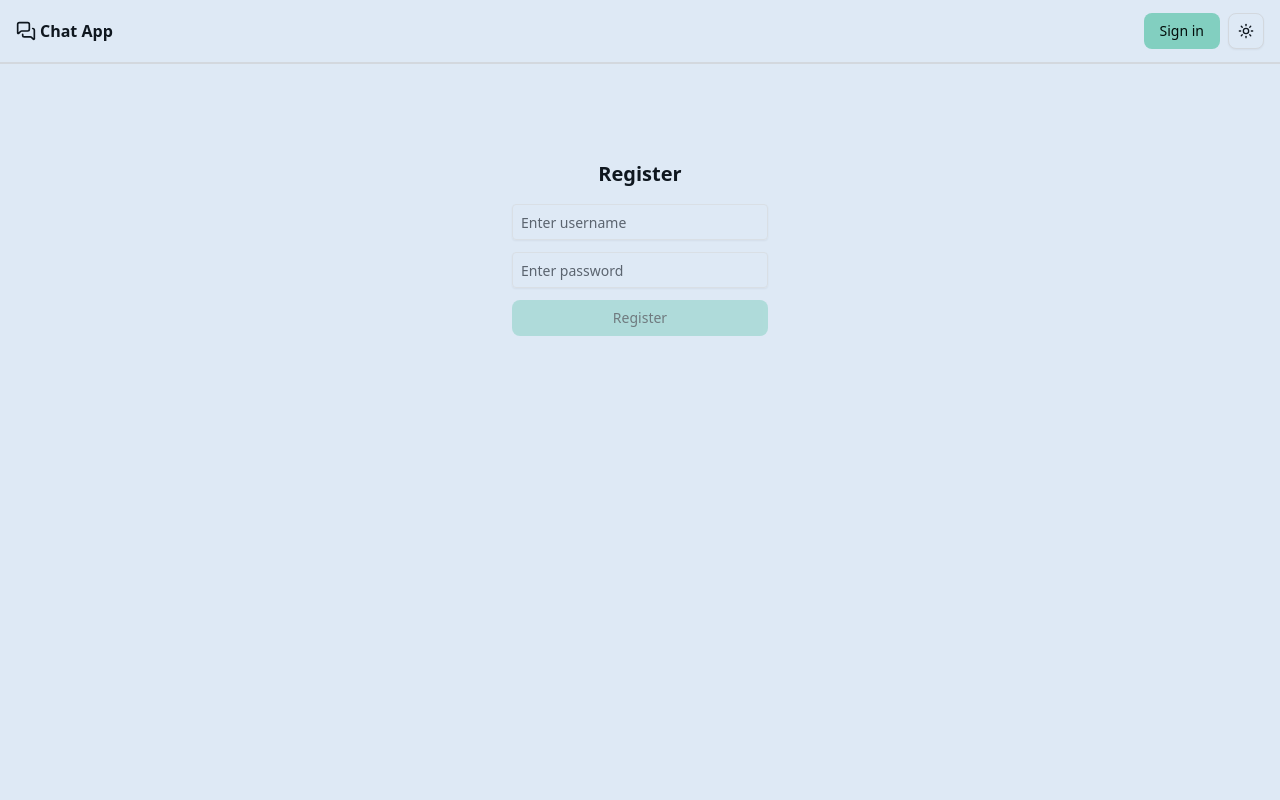
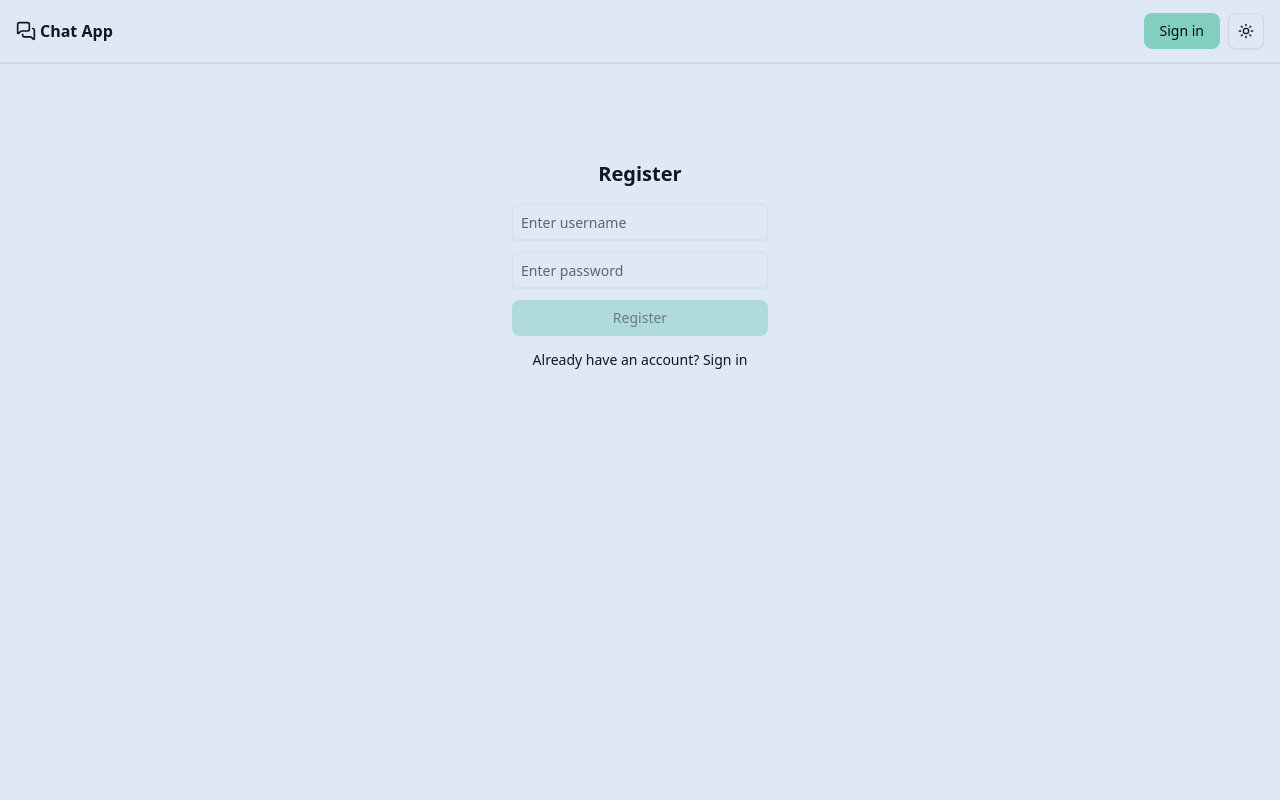
Before and after one commit to micnusz/chat-app-frontend, a Next.js app: page /signup in a window 1280 px wide. Shown: the top 800 px of the page. Built offline with nearby package versions, Linux system fonts and the light colour scheme; no server answers.

Commit message:
Updated Signin, Signup page

```diff
--- a/src/components/SignInUserForm.tsx
+++ b/src/components/SignInUserForm.tsx
@@ -83,6 +83,14 @@ export default function SignInUserForm() {
           )}
         </Button>
       </form>
+      <Button
+        variant="link"
+        size="sm"
+        onClick={() => router.push("/signup")}
+        className="mt-2 text-sm text-foreground"
+      >
+        Don&apos;t have an account? Register
+      </Button>
     </div>
   );
 }
--- a/src/components/SignUpUserForm.tsx
+++ b/src/components/SignUpUserForm.tsx
@@ -83,6 +83,15 @@ export default function SignUpUserForm() {
           )}
         </Button>
       </form>
+
+      <Button
+        variant="link"
+        size="sm"
+        onClick={() => router.push("/signin")}
+        className="mt-2 text-sm text-foreground"
+      >
+        Already have an account? Sign in
+      </Button>
     </div>
   );
 }
```
